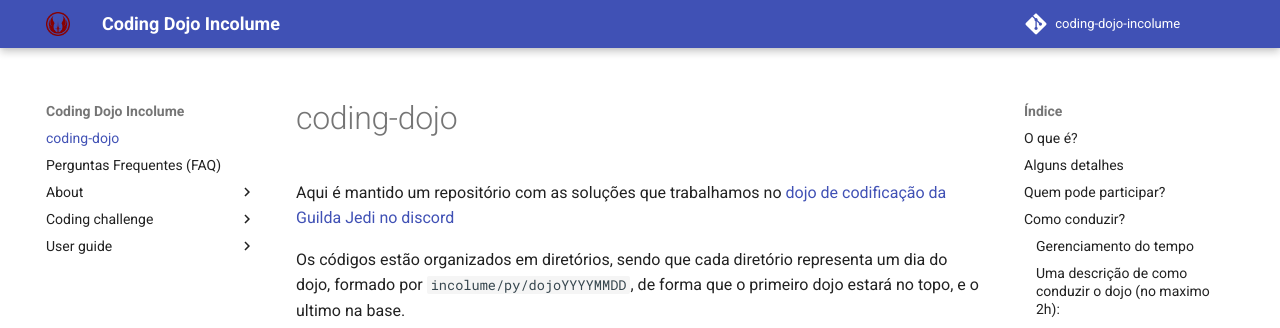
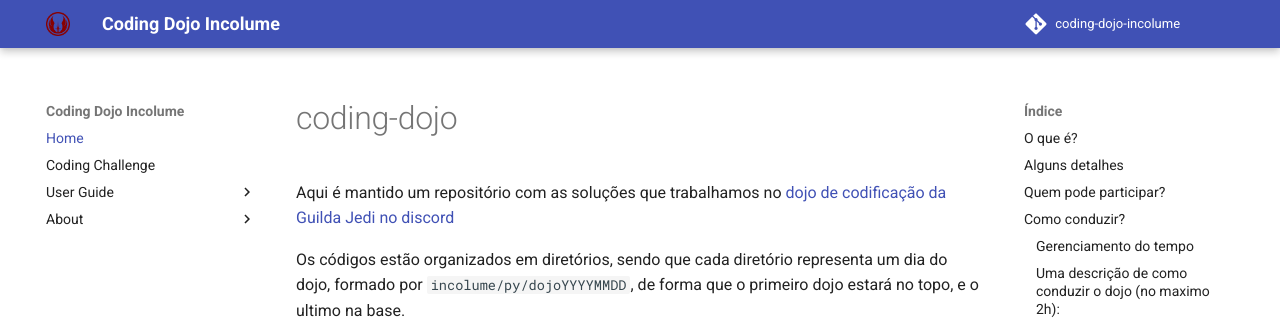
Before and after one commit to incolume-jedi/coding-dojo, an MkDocs documentation site: the page built from docs/index.md, in a window 1280 px wide. Shown: the top 328 px of the page. Built offline with MkDocs 1.6.1 and Material for MkDocs 9.7.7, drawn with Linux system fonts in a browser that asks for light colours; comment, search, counter and statistics services are not loaded; part of the change alters nothing that is shown.

Commit message:
docs(style): #109 menu personalizado

```diff
--- a/mkdocs.yml
+++ b/mkdocs.yml
@@ -39,3 +39,21 @@ plugins:
 extra:
   commands:
     run: incolume
+
+nav:
+    - Home: index.md
+    - Coding Challenge: coding_challenge/README.md
+    - 'User Guide':
+        - Código de Conduta: user_guide/code_of_conduct.md
+        - Medotologias:
+            - Conventional Commit: user_guide/COVENTIONAL_COMMITS.md
+            - mkdocs: user_guide/writing-your-docs.md
+            - Zen Python: user_guide/zenpy.md
+#        - Base: prefacio.md
+#        - Contributing: user_guide/development.md
+#        - Installation: user_guide/INSTALLATION.md
+#        - Usage: user_guide/usage.md
+    - About:
+      - Contributors: about/CONTRIBUTORS.md
+      - License: about/LICENSE.md
+      - 'Release Notes': about/CHANGELOG.md
```
